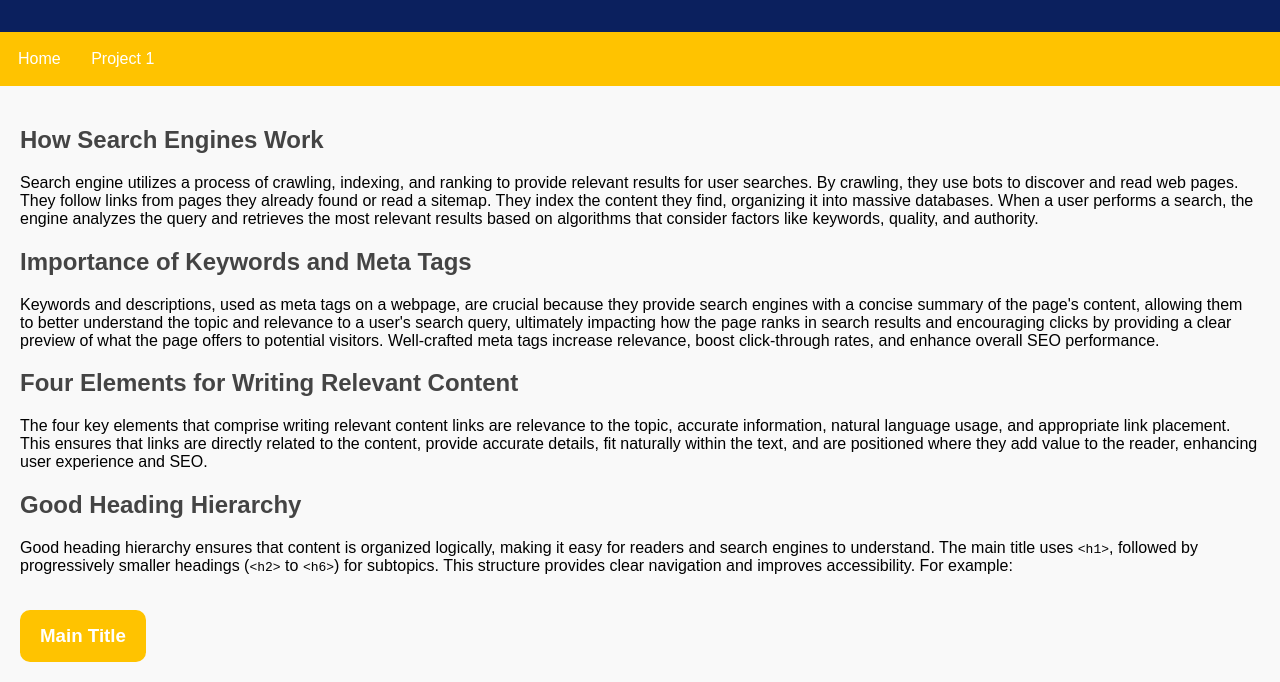
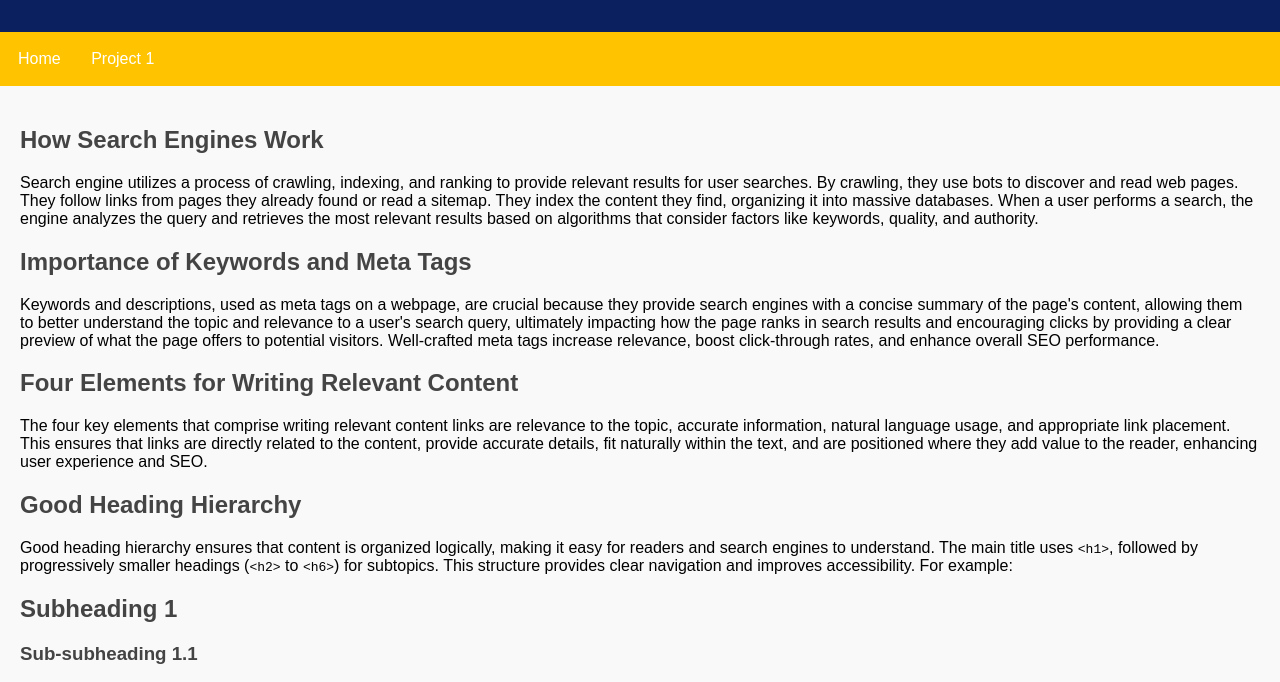
Before and after one commit to jennietjia/CMST-386, a plain HTML site: page project1/project1.html in a window 1280 px wide. Shown: the part 110-792 px from the top of the page. Drawn offline with Linux system fonts and the light colour scheme.

Commit message:
Update project1.html

```diff
--- a/project1/project1.html
+++ b/project1/project1.html
@@ -57,7 +57,6 @@
                 progressively smaller headings (<code>&lt;h2&gt;</code> to <code>&lt;h6&gt;</code>) for subtopics.
                 This structure provides clear navigation and improves accessibility. For example:</p>
             <section>
-                <h1>Main Title</h1>
                 <h2>Subheading 1</h2>
                 <h3>Sub-subheading 1.1</h3>
                 <h2>Subheading 2</h2>
```
